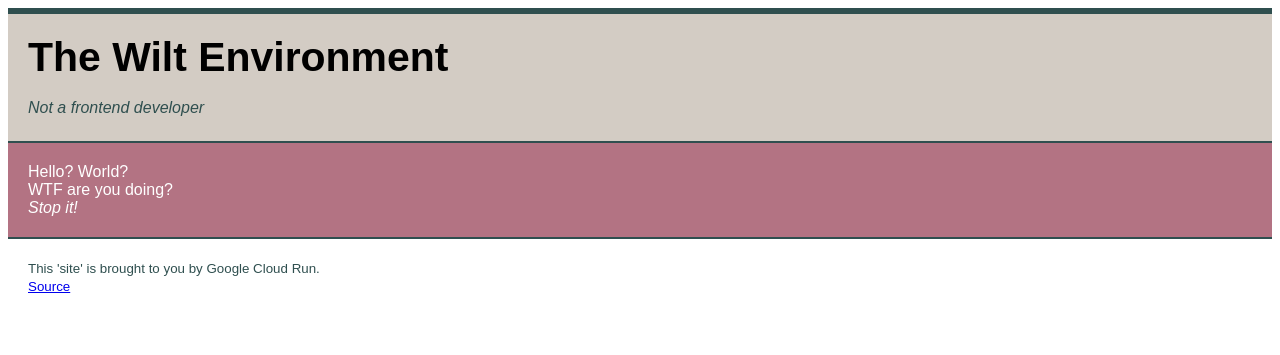
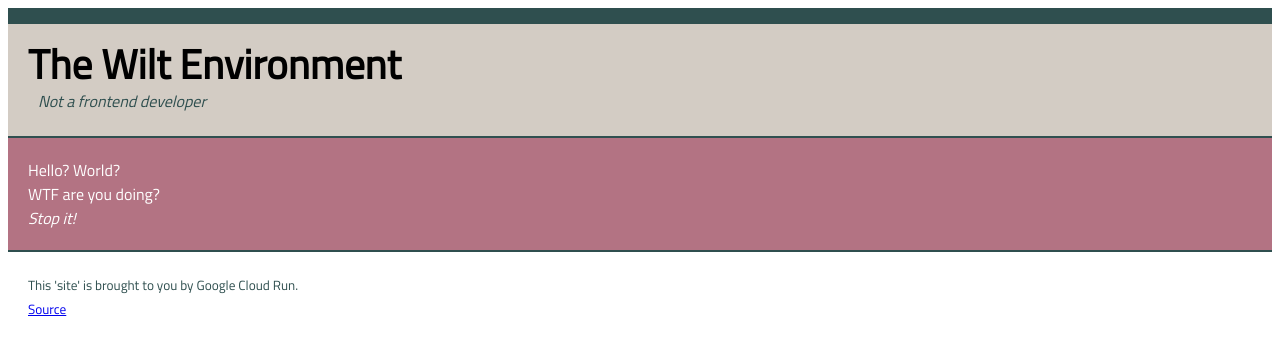
Before and after one commit to lwilts/wiltsite, a Flask app: page / in a window 1280 px wide. Shown: the top 355 px of the page. Run offline with Flask 2, Linux system fonts and the light colour scheme.

Commit message:
Font is nice

```diff
--- a/static/css/main.css
+++ b/static/css/main.css
@@ -8,9 +8,13 @@ header {
   text-align: left;
   font-size: 35px;
   color: black;
+  line-height: 30px
 }
+
 h3 {
-  padding-bottom: 0px;
+  padding: 0px;
+  padding-top: 5px;
+  border: 0px;
   margin: 0px;
 }
 
--- a/templates/index.html
+++ b/templates/index.html
@@ -3,17 +3,18 @@
 <head>
   <title>The Wilt Environment</title>
   <link rel="stylesheet" href="{{ url_for('static', filename='css/main.css') }}">
+  <link href="https://fonts.googleapis.com/css2?family=Titillium+Web&display=swap" rel="stylesheet">
   <meta charset="utf-8">
   <meta name="viewport" content="width=device-width, initial-scale=1">
 </head>
 
 <body>
-  <hr style="border: 3px solid darkslategray; width: 100%; padding: 0px; margin: 0px">
+  <hr style="border: 8px solid darkslategray; width: 100%; padding: 0px; margin: 0px">
   <header>
     <h3>The Wilt Environment</h3>
-    <em style="color:darkslategrey; font-size: medium;">
+    <i style="color:darkslategrey; font-size: medium; padding-left: 10px">
       Not a frontend developer
-    </em>
+    </i>
   </header>
 
   <hr style="border: 1px solid darkslategray; width: 100%; padding: 0px; margin: 0px">
```
